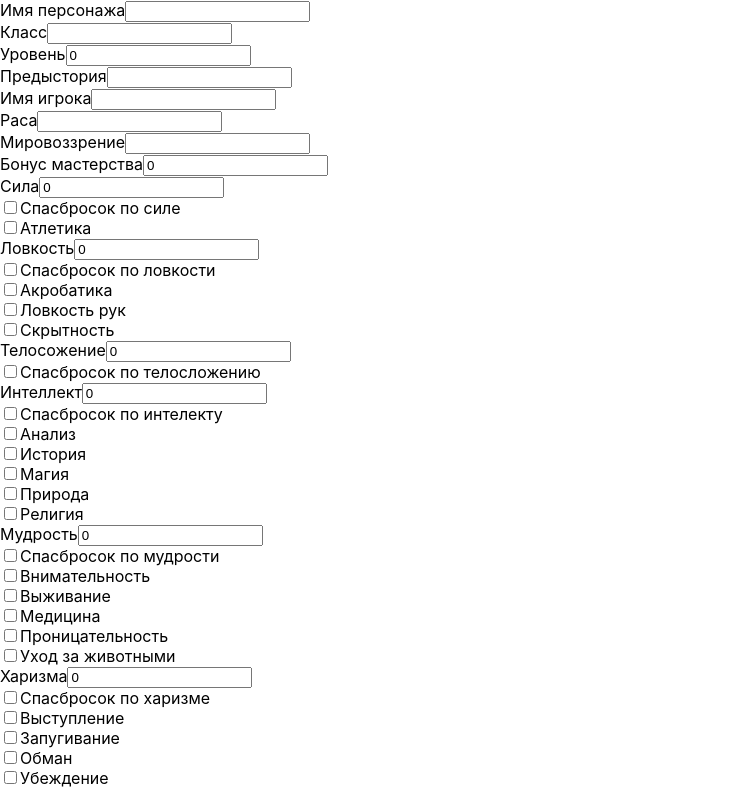
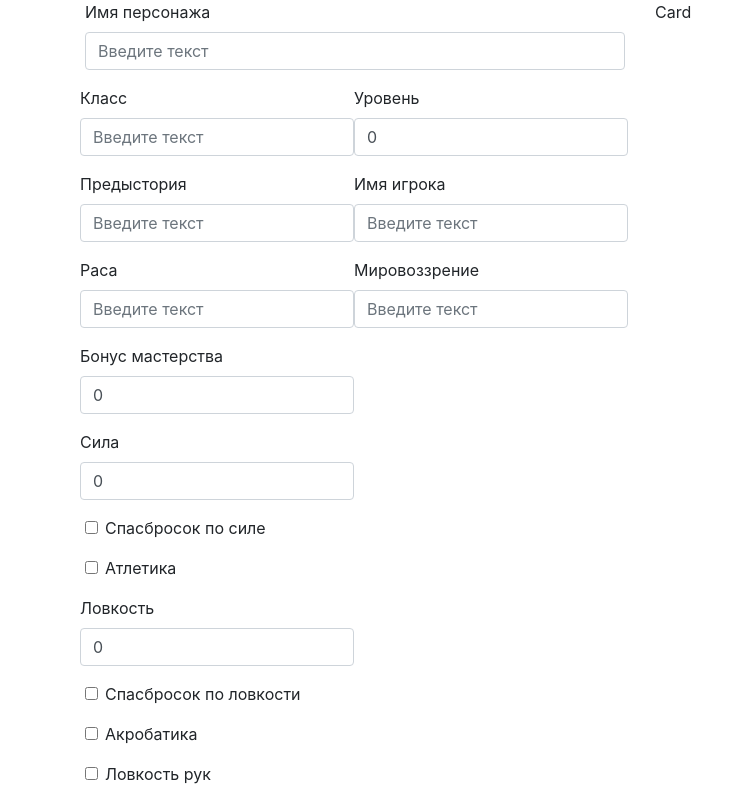
Before and after one commit to dashastik/dnd, a React (Create React App) app: page / in a window 1280 px wide. Shown: the top 800 px of the page, without its empty margins (0-754 px from the left). Built offline with nearby package versions, Linux system fonts and the light colour scheme.

Commit message:
bootstrap added

```diff
--- a/package.json
+++ b/package.json
@@ -6,7 +6,9 @@
     "@testing-library/jest-dom": "^4.2.4",
     "@testing-library/react": "^9.3.2",
     "@testing-library/user-event": "^7.1.2",
+    "bootstrap": "^4.4.1",
     "react": "^16.13.1",
+    "react-bootstrap": "^1.0.0",
     "react-dom": "^16.13.1",
     "react-redux": "^7.2.0",
     "react-scripts": "3.4.1",
--- a/src/App.js
+++ b/src/App.js
@@ -1,10 +1,22 @@
 import React from 'react';
-import Form from './Form';
-
+import FormCharacter from './FormCharacter';
+import CardCharacter from './CardCharacter'
+import { Container, Col, Row } from 'react-bootstrap';
 
 function App() {
   return (
-    <Form/>
+    <Container>
+      <Row>
+      <Col lg={6}>
+        <FormCharacter />
+      </Col>
+      <Col lg={6}>
+        <CardCharacter />
+      </Col>
+      </Row>
+
+    </Container>
+
   );
 }
 
--- /dev/null
+++ b/src/CardCharacter.js
@@ -0,0 +1,11 @@
+import React, { Component } from "react";
+
+class CardCharacter extends Component {
+    render() {
+        return(
+            <div>Card</div>
+        )
+    }
+}
+
+export default CardCharacter;
--- a/src/Form.js
+++ b/src/FormCharacter.js
@@ -2,15 +2,17 @@ import React, { Component } from 'react';
 import InputText from './InputText';
 import InputNumber from './InputNumber';
 import InputCheckbox from './InputCheckbox';
+import { Form } from 'react-bootstrap';
 
-class Form extends Component {
+class FormCharacter extends Component {
     render() {
         return (
-            <div>
+            <Form>
                 <InputText
                     label="Имя персонажа"
                     stateKey="characterName"
                 />
+                <Form.Row>
                     <InputText
                         label="Класс"
                         stateKey="class"
@@ -35,14 +37,18 @@ class Form extends Component {
                         label="Мировоззрение"
                         stateKey="ideology"
                     />
+
                     <InputNumber
                         label="Бонус мастерства"
                         stateKey="masteryBonus"
                     />
+                </Form.Row>
+                <Form.Row>
                     <InputNumber
                         label="Сила"
                         stateKey="strength"
                     />
+                </Form.Row>
                 <InputCheckbox
                     label="Спасбросок по силе"
                     stateKey="strengthSave"
@@ -51,10 +57,12 @@ class Form extends Component {
                     label="Атлетика"
                     stateKey="athletics"
                 />
+                <Form.Row>
                     <InputNumber
                         label="Ловкость"
                         stateKey="dexterity"
                     />
+                </Form.Row>
                 <InputCheckbox
                     label="Спасбросок по ловкости"
                     stateKey="dexteritySave"
@@ -71,18 +79,22 @@ class Form extends Component {
                     label="Скрытность"
                     stateKey="stealth"
                 />
+                <Form.Row>
                     <InputNumber
                         label="Телосожение"
                         stateKey="construction"
                     />
+                </Form.Row>
                 <InputCheckbox
                     label="Спасбросок по телосложению"
                     stateKey="constructionSave"
                 />
+                <Form.Row>
                     <InputNumber
                         label="Интеллект"
                         stateKey="intelligence"
                     />
+                </Form.Row>
                 <InputCheckbox
                     label="Спасбросок по интелекту"
                     stateKey="intelligenceSave"
@@ -107,10 +119,12 @@ class Form extends Component {
                     label="Религия"
                     stateKey="religion"
                 />
+                <Form.Row>
                     <InputNumber
                         label="Мудрость"
                         stateKey="wisdom"
                     />
+                </Form.Row>
                 <InputCheckbox
                     label="Спасбросок по мудрости"
                     stateKey="wisdomSave"
@@ -135,10 +149,12 @@ class Form extends Component {
                     label="Уход за животными"
                     stateKey="animalHandling"
                 />
+                <Form.Row>
                     <InputNumber
                         label="Харизма"
                         stateKey="charisma"
                     />
+                </Form.Row>
                 <InputCheckbox
                     label="Спасбросок по харизме"
                     stateKey="charismaSave"
@@ -159,9 +175,9 @@ class Form extends Component {
                     label="Убеждение"
                     stateKey="persuasion"
                 />
-            </div>
+            </Form>
         )
     }
 }
 
-export default Form;
+export default FormCharacter;
--- a/src/InputCheckbox.js
+++ b/src/InputCheckbox.js
@@ -1,6 +1,7 @@
 import React, { Component } from 'react';
 import { connect } from 'react-redux';
 import changeCharacter from './action';
+import { Form } from 'react-bootstrap';
 
 class InputCheckbox extends Component {
 
@@ -11,16 +12,14 @@ class InputCheckbox extends Component {
 
     render() {
         return (
-            <div>
-                <label>
-                    <input
-                        type="checkbox"
-                        checked={this.props.store[this.props.stateKey]}
-                        onChange={this.handleChange}
-                    />
-                    {this.props.label}
-                </label>
-            </div>
+            <Form.Group>
+                <Form.Check
+                    label={this.props.label}
+                    type="checkbox"
+                    checked={this.props.store[this.props.stateKey]}
+                    onChange={this.handleChange}
+                />
+            </Form.Group>
         )
     }
 }
--- a/src/InputNumber.js
+++ b/src/InputNumber.js
@@ -1,6 +1,7 @@
 import React, { Component } from 'react';
 import { connect } from 'react-redux';
 import changeCharacter from './action';
+import { Form } from 'react-bootstrap';
 
 class InputNumber extends Component {
 
@@ -11,21 +12,22 @@ class InputNumber extends Component {
 
     render() {
         return (
-            <div>
-                <label>{this.props.label}</label>
-                <input
+            <Form.Group>
+                <Form.Label>{this.props.label}</Form.Label>
+                <Form.Control
                     type="number"
                     min="0"
+                    placeholder="Введите число"
                     value={this.props.store[this.props.stateKey]}
                     onChange={this.handleChange}
                 />
-            </div>
+            </Form.Group>
         )
     }
 }
 
 const mapStateToProps = (state) => {
-    return {store: state}
+    return { store: state }
 }
 
 export default connect(mapStateToProps)(InputNumber);
--- a/src/InputText.js
+++ b/src/InputText.js
@@ -1,6 +1,7 @@
 import React, { Component } from 'react';
 import { connect } from 'react-redux';
 import changeCharacter from './action';
+import { Form } from 'react-bootstrap';
 
 class InputText extends Component {
 
@@ -11,20 +12,21 @@ class InputText extends Component {
 
     render() {
         return (
-            <div>
-                <label>{this.props.label}</label>
-                <input
+            <Form.Group >
+                <Form.Label>{this.props.label}</Form.Label>
+                <Form.Control
                     type="text"
+                    placeholder="Введите текст"
                     value={this.props.store[this.props.stateKey]}
                     onChange={this.handleChange}
                 />
-            </div>
+            </Form.Group>
         )
     }
 }
 
 const mapStateToProps = (state) => {
-    return {store: state}
+    return { store: state }
 }
 
 export default connect(mapStateToProps)(InputText);
--- a/src/index.js
+++ b/src/index.js
@@ -5,6 +5,7 @@ import App from './App';
 import * as serviceWorker from './serviceWorker';
 import store from './store'
 import { Provider } from 'react-redux';
+import 'bootstrap/dist/css/bootstrap.min.css';
 
 
 ReactDOM.render(
```
Also changed, not shown: 1 other file (tests, documents, lock files or other folders). Lines whose indentation alone changed are shown as unchanged.
